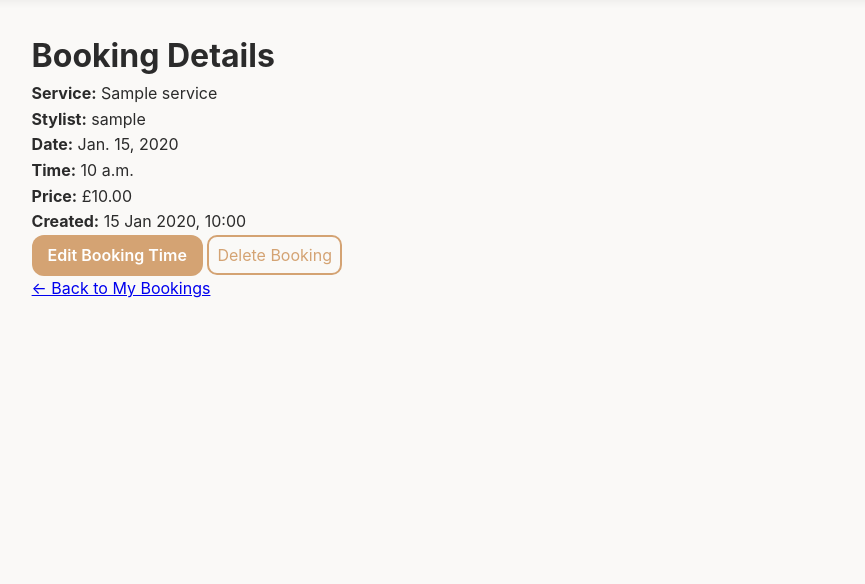
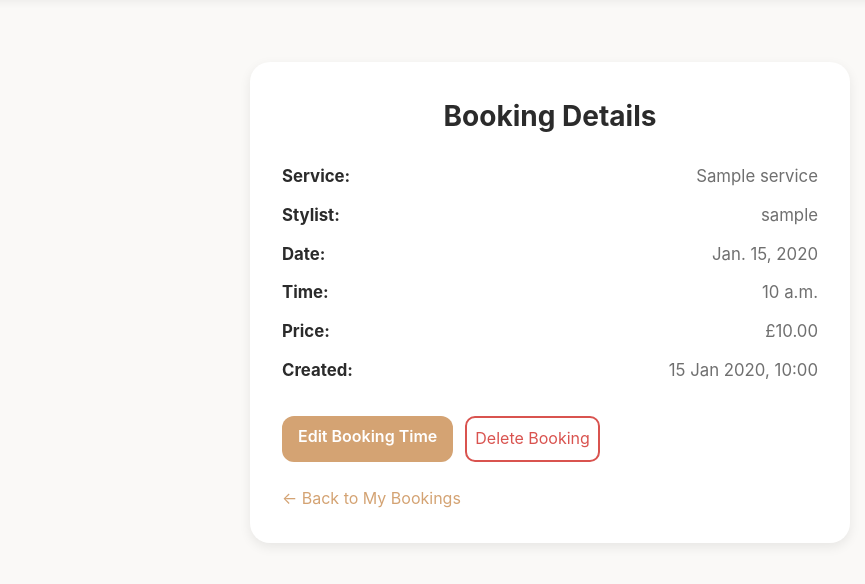
Before and after one commit to jaydendavis746-debug/django-crud-app-salon-project, a Django app: page /bookings/1/ in a window 1280 px wide. Shown: the part 50-634 px from the top of the page, without its empty margins (90-955 px from the left). Run offline with Django 5.2, Linux system fonts and the light colour scheme; a user stored in the database is signed in; tables that the repository leaves empty hold one stand-in row (values such as "Sample post").

Commit message:
Booking detail css

```diff
--- a/main_app/static/css/bookings/booking-detail.css
+++ b/main_app/static/css/bookings/booking-detail.css
@@ -0,0 +1,61 @@
+.booking-detail-page {
+  padding: var(--space-6) 0;
+  display: flex;
+  justify-content: center;
+}
+
+.booking-detail-card {
+  background: var(--color-white);
+  padding: var(--space-6);
+  border-radius: var(--radius-lg);
+  box-shadow: var(--shadow-medium);
+  width: min(600px, 100%);
+}
+
+.booking-detail-card h1 {
+  font-size: var(--font-size-xl);
+  margin-bottom: var(--space-5);
+  text-align: center;
+}
+
+.detail-row {
+  display: flex;
+  justify-content: space-between;
+  margin-bottom: var(--space-3);
+  font-size: 1.05rem;
+}
+
+.detail-row strong {
+  color: var(--color-text);
+}
+
+.detail-row span {
+  color: var(--color-text-light);
+}
+
+.booking-actions {
+  margin-top: var(--space-6);
+  display: flex;
+  gap: var(--space-3);
+}
+
+.booking-actions .danger {
+  border-color: #d9534f;
+  color: #d9534f;
+}
+
+.booking-actions .danger:hover {
+  background: #d9534f;
+  color: var(--color-white);
+}
+
+.back-link {
+  display: inline-block;
+  margin-top: var(--space-5);
+  color: var(--color-primary);
+  text-decoration: none;
+}
+
+.back-link:hover {
+  text-decoration: underline;
+}
```
Also changed, not shown: main_app/templates/bookings/booking_detail.html (line endings or trailing spaces).
